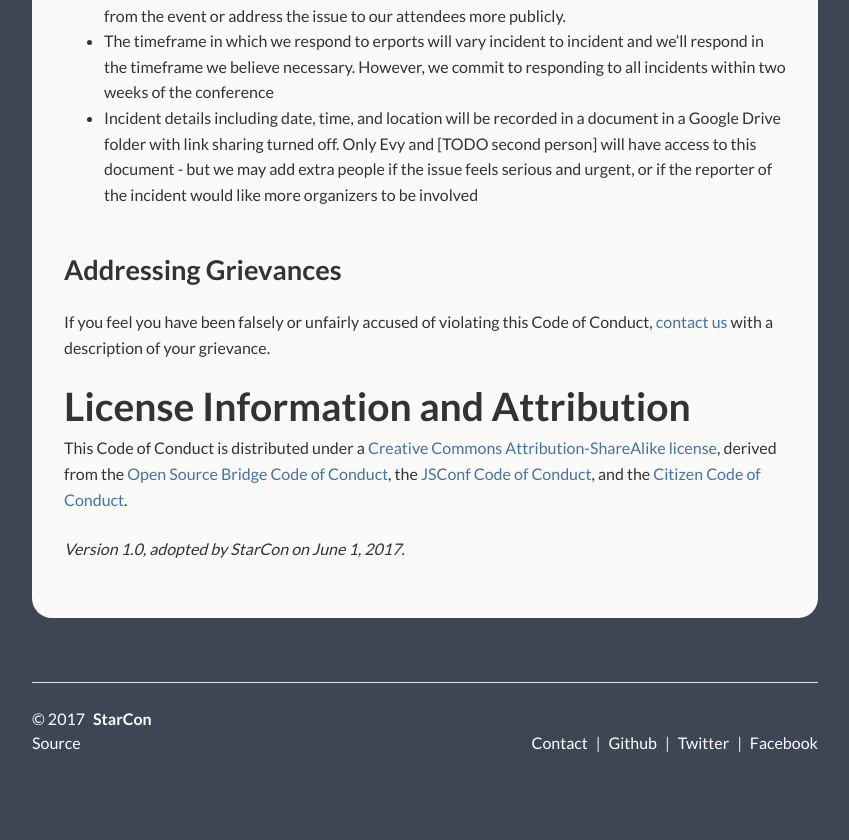
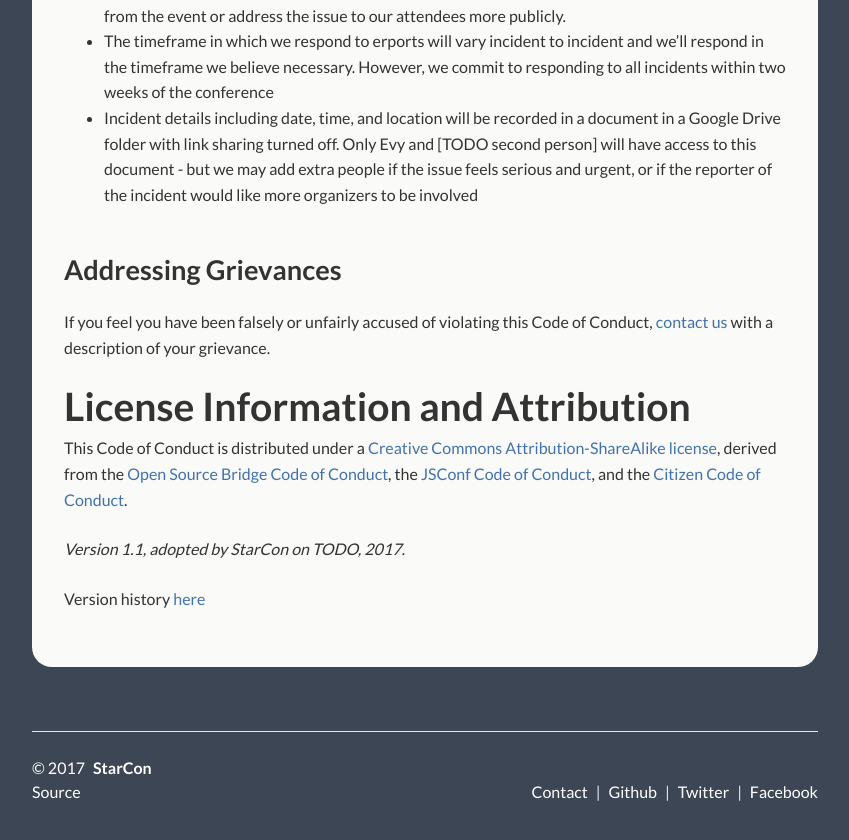
Before and after one commit to StarConKW/starconkw.github.io, a Jekyll site: the page built from _pages/coc.md, in a window 1280 px wide and 900 px high, scrolled down 3334 px. Shown: the top 840 px of the window, without its empty margins (215-1064 px from the left). Built offline with Jekyll 4.4.1, drawn with Linux system fonts in a browser that asks for light colours.

Commit message:
add version history

```diff
--- a/_pages/coc.md
+++ b/_pages/coc.md
@@ -124,6 +124,8 @@ Conduct](http://opensourcebridge.org/about/code-of-conduct/), the [JSConf
 Code of Conduct](http://jsconf.com/codeofconduct.html), and the
 [Citizen Code of Conduct](http://citizencodeofconduct.org/).
 
-*Version 1.0, adopted by StarCon on June 1, 2017.*
+*Version 1.1, adopted by StarCon on TODO, 2017.*
+
+Version history [here](https://github.com/StarConUW/starconuw.github.io/commits/master/_pages/coc.md)
 
 </div>
```
